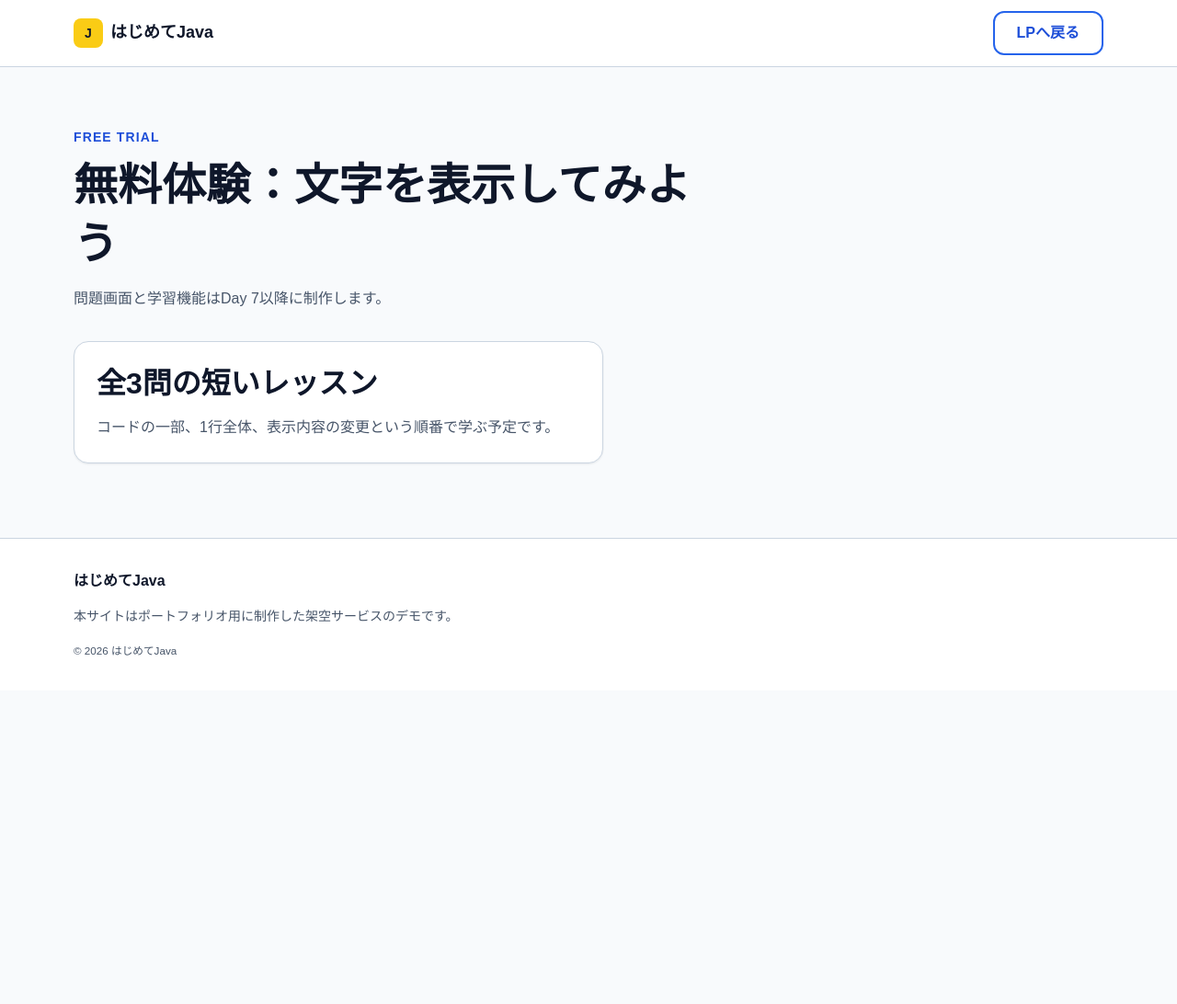
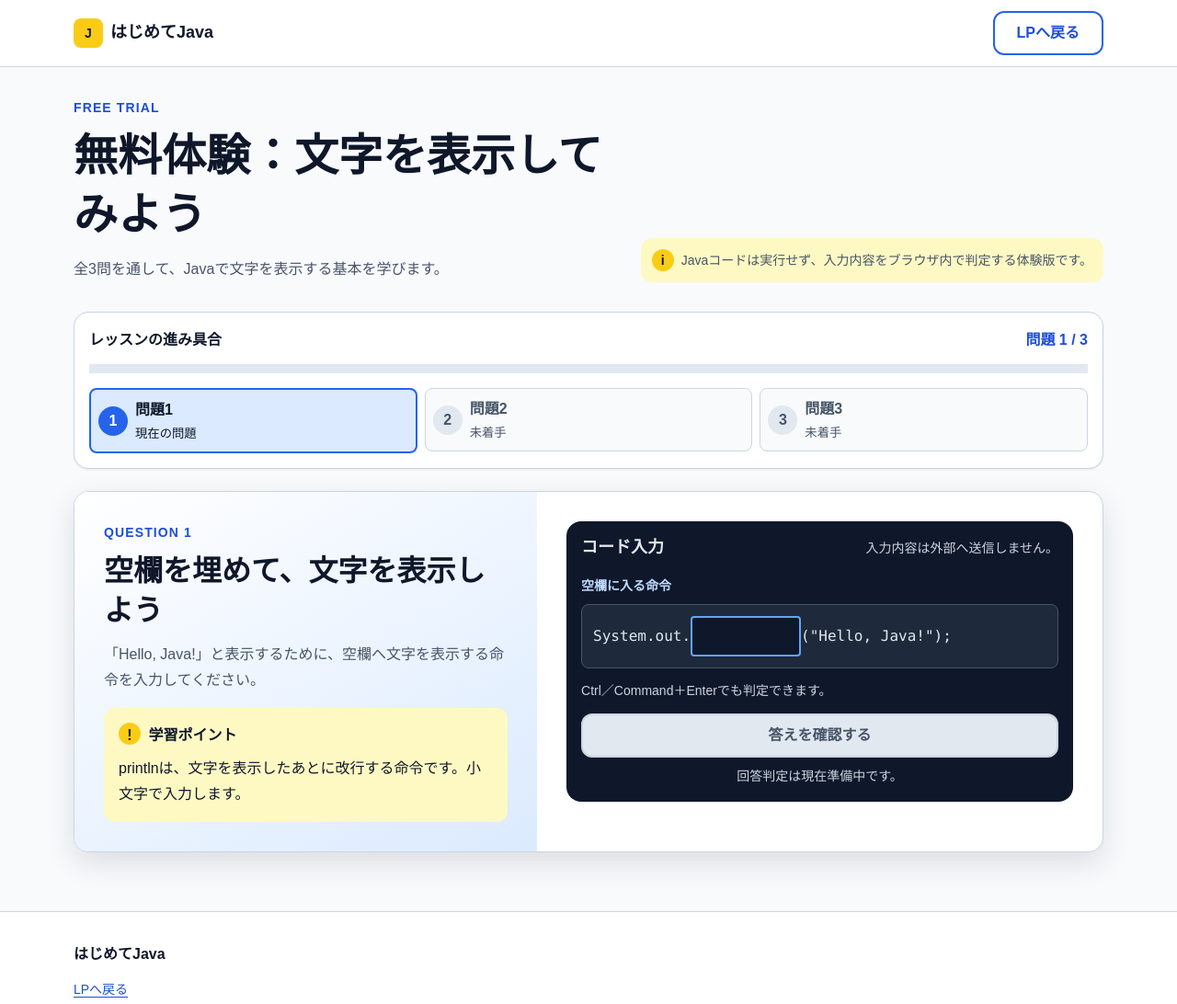
Before and after one commit to yasuka0186/hajimete-java, a website built with Vite: page trial/index.html in a window 1280 px wide. Shown: the top 1092 px of the page at 92% size. Before the commit the page ends 800 px from the top, so only its background shows below. Built offline with nearby package versions, Linux system fonts and the light colour scheme.

Commit message:
feat: build trial page foundation

```diff
--- /dev/null
+++ b/src/js/modules/questions.js
@@ -0,0 +1,36 @@
+export const QUESTIONS = [
+  {
+    id: 'question-1',
+    step: 1,
+    title: '空欄を埋めて、文字を表示しよう',
+    prompt: '「Hello, Java!」と表示するために、空欄へ文字を表示する命令を入力してください。',
+    learningPoint: 'printlnは、文字を表示したあとに改行する命令です。小文字で入力します。',
+    inputType: 'fragment',
+    codePrefix: 'System.out.',
+    codeSuffix: '("Hello, Java!");',
+    expectedAnswer: 'println',
+    expectedOutput: 'Hello, Java!',
+  },
+  {
+    id: 'question-2',
+    step: 2,
+    title: '文字を表示する1行を完成させよう',
+    prompt: '「Hello, Java!」と表示するJavaコードを、1行すべて入力してください。',
+    learningPoint: '文字列はダブルクォーテーションで囲み、命令の終わりにはセミコロンを付けます。',
+    inputType: 'line',
+    expectedAnswer: 'System.out.println("Hello, Java!");',
+    expectedOutput: 'Hello, Java!',
+  },
+  {
+    id: 'question-3',
+    step: 3,
+    title: '表示する文字を変えてみよう',
+    prompt: '「Javaをはじめよう」と表示するJavaコードを、1行すべて入力してください。',
+    learningPoint: '命令は第2問と同じです。ダブルクォーテーションの内側に、表示したい文字を書きます。',
+    inputType: 'line',
+    expectedAnswer: 'System.out.println("Javaをはじめよう");',
+    expectedOutput: 'Javaをはじめよう',
+  },
+];
+
+export const getQuestionById = (questionId) => QUESTIONS.find(({ id }) => id === questionId);
--- /dev/null
+++ b/src/js/modules/trial-view.js
@@ -0,0 +1,67 @@
+import { QUESTIONS, getQuestionById } from './questions.js';
+
+const elements = {
+  count: document.querySelector('[data-question-count]'),
+  fragmentField: document.querySelector('[data-fragment-field]'),
+  fragmentInput: document.querySelector('[data-fragment-input]'),
+  learningPoint: document.querySelector('[data-learning-point]'),
+  lineField: document.querySelector('[data-line-field]'),
+  lineInput: document.querySelector('[data-line-input]'),
+  navigation: document.querySelector('[data-progress-navigation]'),
+  progressbar: document.querySelector('[data-progressbar]'),
+  prompt: document.querySelector('[data-question-prompt]'),
+  step: document.querySelector('[data-question-step]'),
+  title: document.querySelector('[data-question-title]'),
+  codePrefix: document.querySelector('[data-code-prefix]'),
+  codeSuffix: document.querySelector('[data-code-suffix]'),
+};
+
+const renderProgressNavigation = ({ currentQuestionId, completedQuestionIds }, onSelect) => {
+  elements.navigation.replaceChildren();
+
+  QUESTIONS.forEach((question) => {
+    const isCurrent = question.id === currentQuestionId;
+    const isCompleted = completedQuestionIds.includes(question.id);
+    const item = document.createElement('li');
+    const button = document.createElement('button');
+    const status = isCompleted ? '完了' : isCurrent ? '現在の問題' : '未着手';
+
+    button.type = 'button';
+    button.className = 'p-trial-progress__button';
+    button.dataset.questionId = question.id;
+    button.disabled = !isCompleted || isCurrent;
+    button.innerHTML = `<span>${question.step}</span><strong>問題${question.step}</strong><small>${status}</small>`;
+
+    if (isCurrent) {
+      button.setAttribute('aria-current', 'step');
+    }
+
+    if (isCompleted && !isCurrent) {
+      button.addEventListener('click', () => onSelect(question.id));
+    }
+
+    item.append(button);
+    elements.navigation.append(item);
+  });
+};
+
+export const renderQuestion = (state, onSelect = () => {}) => {
+  const question = getQuestionById(state.currentQuestionId) ?? QUESTIONS[0];
+  const isFragment = question.inputType === 'fragment';
+  const completedCount = state.completedQuestionIds.length;
+
+  elements.count.textContent = `問題 ${question.step} / ${QUESTIONS.length}`;
+  elements.step.textContent = `QUESTION ${question.step}`;
+  elements.title.textContent = question.title;
+  elements.prompt.textContent = question.prompt;
+  elements.learningPoint.textContent = question.learningPoint;
+  elements.fragmentField.hidden = !isFragment;
+  elements.lineField.hidden = isFragment;
+  elements.codePrefix.textContent = question.codePrefix ?? '';
+  elements.codeSuffix.textContent = question.codeSuffix ?? '';
+  elements.fragmentInput.value = state.answers[question.id] ?? '';
+  elements.lineInput.value = state.answers[question.id] ?? '';
+  elements.progressbar.value = completedCount;
+
+  renderProgressNavigation(state, onSelect);
+};
--- a/src/js/trial.js
+++ b/src/js/trial.js
@@ -1,3 +1,13 @@
 import '../scss/style.scss';
+import { QUESTIONS } from './modules/questions.js';
+import { renderQuestion } from './modules/trial-view.js';
 
 document.documentElement.classList.add('js-enabled');
+
+const initialState = {
+  currentQuestionId: QUESTIONS[0].id,
+  completedQuestionIds: [],
+  answers: Object.fromEntries(QUESTIONS.map(({ id }) => [id, ''])),
+};
+
+renderQuestion(initialState);
--- a/src/scss/project/_index.scss
+++ b/src/scss/project/_index.scss
@@ -1,4 +1,5 @@
 @use 'lp';
+@use 'trial';
 
 .p-site-header {
   position: relative;
--- /dev/null
+++ b/src/scss/project/_trial.scss
@@ -0,0 +1,378 @@
+.p-trial-page {
+  min-width: 20rem;
+}
+
+.p-trial-page__main {
+  padding-block: var(--space-6) var(--space-8);
+}
+
+.p-trial-heading {
+  display: grid;
+  gap: var(--space-4);
+  margin-block-end: var(--space-6);
+}
+
+.p-trial-heading h1 {
+  margin-block-end: var(--space-3);
+}
+
+.p-trial-heading > div > p:last-child {
+  margin-block-end: 0;
+  color: var(--color-text-subtle);
+}
+
+.p-trial-heading__notice {
+  display: flex;
+  align-items: start;
+  gap: var(--space-2);
+  max-width: 34rem;
+  padding: var(--space-3);
+  border-radius: var(--radius-md);
+  margin-block-end: 0;
+  color: var(--color-text-subtle);
+  background: var(--color-accent-soft);
+  font-size: var(--font-size-sm);
+}
+
+.p-trial-heading__notice span {
+  display: grid;
+  flex: none;
+  inline-size: 1.5rem;
+  block-size: 1.5rem;
+  place-items: center;
+  border-radius: 50%;
+  color: var(--color-text);
+  background: var(--color-accent);
+  font-weight: var(--font-weight-bold);
+}
+
+.p-trial-progress {
+  padding: var(--space-4);
+  border: 1px solid var(--color-border);
+  border-radius: var(--radius-lg);
+  margin-block-end: var(--space-5);
+  background: var(--color-surface);
+  box-shadow: var(--shadow-sm);
+}
+
+.p-trial-progress__summary {
+  display: flex;
+  align-items: center;
+  justify-content: space-between;
+  gap: var(--space-4);
+  margin-block-end: var(--space-3);
+}
+
+.p-trial-progress__summary h2,
+.p-trial-progress__summary p {
+  margin-block-end: 0;
+  font-size: var(--font-size-base);
+}
+
+.p-trial-progress__summary p {
+  color: var(--color-primary-dark);
+  font-weight: var(--font-weight-bold);
+}
+
+.p-trial-progress__track {
+  display: block;
+  inline-size: 100%;
+  block-size: 0.625rem;
+  border: 0;
+  border-radius: 999px;
+  margin-block-end: var(--space-4);
+  background: #e2e8f0;
+  appearance: none;
+}
+
+.p-trial-progress__track::-webkit-progress-bar {
+  border-radius: inherit;
+  background: #e2e8f0;
+}
+
+.p-trial-progress__track::-webkit-progress-value {
+  border-radius: inherit;
+  background: var(--color-primary);
+  transition: width var(--transition-fast);
+}
+
+.p-trial-progress__track::-moz-progress-bar {
+  border-radius: inherit;
+  background: var(--color-primary);
+  transition: width var(--transition-fast);
+}
+
+.p-trial-progress__list {
+  display: grid;
+  grid-template-columns: repeat(3, minmax(0, 1fr));
+  gap: var(--space-2);
+  padding: 0;
+  margin: 0;
+  list-style: none;
+}
+
+.p-trial-progress__button {
+  display: grid;
+  inline-size: 100%;
+  min-block-size: var(--tap-size);
+  grid-template-columns: auto 1fr;
+  align-items: center;
+  gap: 0 var(--space-2);
+  padding: var(--space-2);
+  border: 1px solid var(--color-border);
+  border-radius: var(--radius-sm);
+  color: var(--color-text-subtle);
+  background: var(--color-background);
+  font: inherit;
+  text-align: start;
+}
+
+.p-trial-progress__button > span {
+  display: grid;
+  grid-row: 1 / 3;
+  inline-size: 2rem;
+  block-size: 2rem;
+  place-items: center;
+  border-radius: 50%;
+  color: var(--color-text-subtle);
+  background: #e2e8f0;
+  font-weight: var(--font-weight-bold);
+}
+
+.p-trial-progress__button strong,
+.p-trial-progress__button small {
+  overflow: hidden;
+  text-overflow: ellipsis;
+  white-space: nowrap;
+}
+
+.p-trial-progress__button[aria-current='step'] {
+  border: 2px solid var(--color-primary);
+  color: var(--color-text);
+  background: var(--color-primary-soft);
+}
+
+.p-trial-progress__button[aria-current='step'] > span {
+  color: var(--color-surface);
+  background: var(--color-primary);
+}
+
+.p-trial-progress__button:disabled {
+  cursor: not-allowed;
+}
+
+.p-trial-workspace {
+  display: grid;
+  overflow: hidden;
+  border: 1px solid var(--color-border);
+  border-radius: var(--radius-lg);
+  background: var(--color-surface);
+  box-shadow: var(--shadow-md);
+}
+
+.p-trial-workspace__lesson,
+.p-trial-workspace__practice {
+  min-width: 0;
+  padding: var(--space-5);
+}
+
+.p-trial-workspace__lesson {
+  background: linear-gradient(150deg, var(--color-surface), var(--color-primary-soft));
+}
+
+.p-trial-workspace__step {
+  margin-block-end: var(--space-2);
+  color: var(--color-primary-dark);
+  font-size: var(--font-size-sm);
+  font-weight: var(--font-weight-bold);
+  letter-spacing: 0.08em;
+}
+
+.p-trial-workspace__lesson h2 {
+  margin-block-end: var(--space-3);
+}
+
+.p-trial-workspace__prompt {
+  color: var(--color-text-subtle);
+}
+
+.p-learning-point {
+  padding: var(--space-4);
+  border-radius: var(--radius-md);
+  background: var(--color-accent-soft);
+}
+
+.p-learning-point p {
+  margin-block-end: 0;
+}
+
+.p-learning-point p:first-child {
+  margin-block-end: var(--space-2);
+  font-weight: var(--font-weight-bold);
+}
+
+.p-learning-point span {
+  display: inline-grid;
+  inline-size: 1.5rem;
+  block-size: 1.5rem;
+  margin-inline-end: var(--space-1);
+  place-items: center;
+  border-radius: 50%;
+  color: var(--color-text);
+  background: var(--color-accent);
+}
+
+.p-trial-hint {
+  margin-block-start: var(--space-4);
+}
+
+.p-code-form {
+  padding: var(--space-4);
+  border-radius: var(--radius-lg);
+  color: #e2e8f0;
+  background: #0f172a;
+}
+
+.p-code-form__heading {
+  display: flex;
+  flex-wrap: wrap;
+  align-items: baseline;
+  justify-content: space-between;
+  gap: var(--space-2);
+  margin-block-end: var(--space-4);
+}
+
+.p-code-form__heading h2,
+.p-code-form__heading p {
+  margin-block-end: 0;
+}
+
+.p-code-form__heading h2 {
+  font-size: var(--font-size-lg);
+}
+
+.p-code-form__heading p,
+.p-code-form__shortcut,
+.p-code-form__pending {
+  color: #cbd5e1;
+  font-size: var(--font-size-sm);
+}
+
+.p-code-form label {
+  display: block;
+  margin-block-end: var(--space-2);
+  color: #bfdbfe;
+  font-size: var(--font-size-sm);
+  font-weight: var(--font-weight-bold);
+}
+
+.p-code-form__code-line {
+  display: flex;
+  overflow-x: auto;
+  align-items: center;
+  padding: var(--space-3);
+  border: 1px solid #475569;
+  border-radius: var(--radius-sm);
+  background: #1e293b;
+  font-family: var(--font-family-code);
+  white-space: nowrap;
+}
+
+.p-code-form__code-line code {
+  color: #e2e8f0;
+  font-family: inherit;
+}
+
+.p-code-form__code-line input,
+.p-code-form textarea {
+  border: 2px solid #60a5fa;
+  border-radius: 0.25rem;
+  color: #fde68a;
+  background: #0f172a;
+  font-family: var(--font-family-code);
+  font-size: 1rem;
+}
+
+.p-code-form__code-line input {
+  inline-size: 7.5rem;
+  min-block-size: var(--tap-size);
+  padding-inline: var(--space-2);
+}
+
+.p-code-form textarea {
+  inline-size: 100%;
+  min-block-size: 8rem;
+  padding: var(--space-3);
+  line-height: 1.6;
+  resize: vertical;
+}
+
+.p-code-form__shortcut {
+  margin-block: var(--space-3);
+}
+
+.p-code-form__submit {
+  width: 100%;
+}
+
+.p-code-form__pending {
+  margin: var(--space-2) 0 0;
+  text-align: center;
+}
+
+.p-trial-feedback {
+  margin-block-start: var(--space-4);
+  padding: var(--space-4);
+  border: 1px solid var(--color-border);
+  border-radius: var(--radius-md);
+}
+
+.p-trial-feedback h2,
+.p-trial-feedback h3 {
+  font-size: var(--font-size-lg);
+}
+
+.p-trial-feedback pre {
+  overflow-x: auto;
+  padding: var(--space-3);
+  border-radius: var(--radius-sm);
+  color: #e2e8f0;
+  background: #0f172a;
+}
+
+@media (width >= 48rem) {
+  .p-trial-heading {
+    grid-template-columns: minmax(0, 1fr) auto;
+    align-items: end;
+  }
+
+  .p-trial-workspace {
+    grid-template-columns: minmax(0, 0.9fr) minmax(0, 1.1fr);
+  }
+
+  .p-trial-workspace__lesson,
+  .p-trial-workspace__practice {
+    padding: var(--space-6);
+  }
+}
+
+@media (width < 30rem) {
+  .p-trial-progress__button {
+    display: block;
+    text-align: center;
+  }
+
+  .p-trial-progress__button > span {
+    margin-inline: auto;
+  }
+
+  .p-trial-progress__button strong,
+  .p-trial-progress__button small {
+    display: block;
+  }
+
+  .p-trial-workspace__lesson,
+  .p-trial-workspace__practice {
+    padding: var(--space-4);
+  }
+}
--- a/trial/index.html
+++ b/trial/index.html
@@ -5,7 +5,7 @@
     <meta name="viewport" content="width=device-width, initial-scale=1.0">
     <title>無料体験 | はじめてJava</title>
   </head>
-  <body>
+  <body class="p-trial-page">
     <header class="p-site-header">
       <div class="p-site-header__inner l-container">
         <a class="p-site-header__logo" href="../" aria-label="はじめてJava トップページ">
@@ -15,22 +15,92 @@
         <a class="c-button c-button--secondary" href="../">LPへ戻る</a>
       </div>
     </header>
-    <main class="p-foundation-preview l-section">
+
+    <main class="p-trial-page__main">
       <div class="l-container">
-        <div class="c-section-heading">
-          <p class="c-section-heading__eyebrow">FREE TRIAL</p>
-          <h1 class="c-section-heading__title">無料体験：文字を表示してみよう</h1>
-          <p class="c-section-heading__text">問題画面と学習機能はDay 7以降に制作します。</p>
-        </div>
-        <article class="c-card p-foundation-preview__card">
-          <h2 class="c-card__title">全3問の短いレッスン</h2>
-          <p class="c-card__text">コードの一部、1行全体、表示内容の変更という順番で学ぶ予定です。</p>
-        </article>
+        <header class="p-trial-heading">
+          <div>
+            <p class="c-section-heading__eyebrow">FREE TRIAL</p>
+            <h1>無料体験：文字を表示してみよう</h1>
+            <p>全3問を通して、Javaで文字を表示する基本を学びます。</p>
+          </div>
+          <p class="p-trial-heading__notice"><span aria-hidden="true">i</span> Javaコードは実行せず、入力内容をブラウザ内で判定する体験版です。</p>
+        </header>
+
+        <section class="p-trial-progress" aria-labelledby="progress-title">
+          <div class="p-trial-progress__summary">
+            <h2 id="progress-title">レッスンの進み具合</h2>
+            <p data-question-count>問題 1 / 3</p>
+          </div>
+          <progress class="p-trial-progress__track" max="3" value="0" aria-label="完了した問題数" data-progressbar>0 / 3</progress>
+          <nav aria-label="問題の進捗">
+            <ol class="p-trial-progress__list" data-progress-navigation></ol>
+          </nav>
+        </section>
+
+        <section class="p-trial-workspace" aria-labelledby="question-title">
+          <div class="p-trial-workspace__lesson">
+            <p class="p-trial-workspace__step" data-question-step>QUESTION 1</p>
+            <h2 id="question-title" data-question-title>空欄を埋めて、文字を表示しよう</h2>
+            <p class="p-trial-workspace__prompt" data-question-prompt>「Hello, Java!」と表示するために、空欄へ文字を表示する命令を入力してください。</p>
+            <aside class="p-learning-point" aria-labelledby="learning-point-title">
+              <p id="learning-point-title"><span aria-hidden="true">!</span> 学習ポイント</p>
+              <p data-learning-point>printlnは、文字を表示したあとに改行する命令です。小文字で入力します。</p>
+            </aside>
+            <aside class="p-trial-hint" aria-labelledby="hint-title" hidden data-hint>
+              <h3 id="hint-title">ヒント</h3>
+              <p data-hint-text></p>
+            </aside>
+          </div>
+
+          <div class="p-trial-workspace__practice">
+            <form class="p-code-form" data-answer-form>
+              <div class="p-code-form__heading">
+                <h2>コード入力</h2>
+                <p>入力内容は外部へ送信しません。</p>
+              </div>
+
+              <div class="p-code-form__fragment" data-fragment-field>
+                <label for="fragment-answer">空欄に入る命令</label>
+                <div class="p-code-form__code-line">
+                  <code data-code-prefix></code>
+                  <input id="fragment-answer" name="answer-fragment" type="text" autocomplete="off" autocapitalize="off" spellcheck="false" data-fragment-input>
+                  <code data-code-suffix></code>
+                </div>
+              </div>
+
+              <div class="p-code-form__line" hidden data-line-field>
+                <label for="line-answer">Javaコードを1行で入力</label>
+                <textarea id="line-answer" name="answer-line" rows="4" autocomplete="off" autocapitalize="off" spellcheck="false" data-line-input></textarea>
+              </div>
+
+              <p class="p-code-form__shortcut">Ctrl／Command＋Enterでも判定できます。</p>
+              <button class="c-button c-button--primary p-code-form__submit" type="submit" disabled>答えを確認する</button>
+              <p class="p-code-form__pending">回答判定は現在準備中です。</p>
+            </form>
+
+            <section class="p-trial-feedback" aria-labelledby="result-title" aria-live="polite" tabindex="-1" hidden data-feedback>
+              <h2 id="result-title" data-result-title>判定結果</h2>
+              <p data-result-message></p>
+              <div hidden data-explanation>
+                <h3>解説</h3>
+                <p data-explanation-text></p>
+              </div>
+              <div hidden data-console>
+                <h3>想定出力</h3>
+                <pre><code data-console-output></code></pre>
+              </div>
+              <button class="c-button c-button--primary" type="button" hidden data-next-question>次の問題へ</button>
+            </section>
+          </div>
+        </section>
       </div>
     </main>
+
     <footer class="p-site-footer">
       <div class="p-site-footer__inner l-container">
         <p class="p-site-footer__name">はじめてJava</p>
+        <a href="../">LPへ戻る</a>
         <p class="p-site-footer__note">本サイトはポートフォリオ用に制作した架空サービスのデモです。</p>
         <p class="p-site-footer__copyright"><small>&copy; 2026 はじめてJava</small></p>
       </div>
```
Also changed, not shown: tests/e2e/environment.spec.js (+41 -1 lines), tests/unit/questions.test.js (added, +16 -0 lines), README.md.
